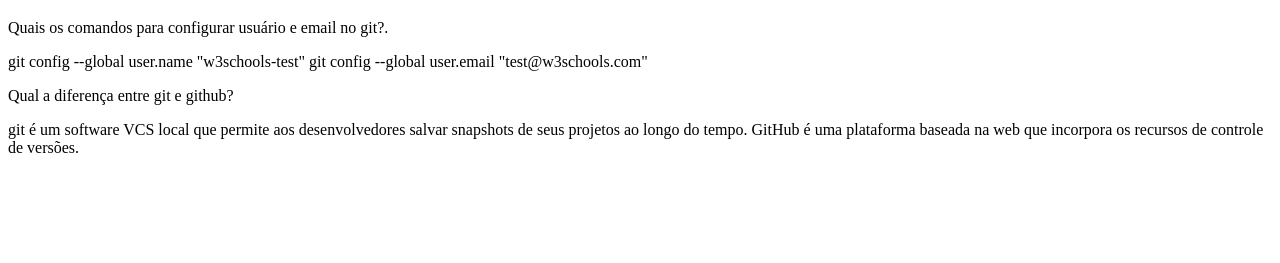
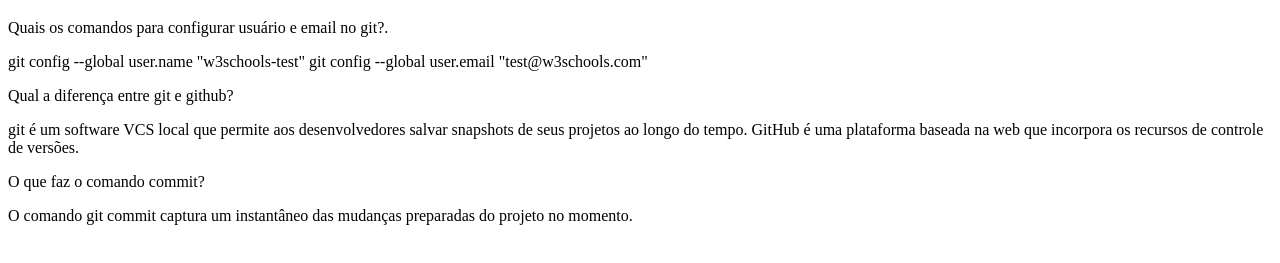
Before and after one commit to zduend/treinamento--git, a plain HTML site: page index.html in a window 1280 px wide. Shown: the part 61-324 px from the top of the page. Drawn offline with Linux system fonts and the light colour scheme.

Commit message:
terceiro commit

```diff
--- a/index.html
+++ b/index.html
@@ -12,6 +12,7 @@ git config --global user.email "test@w3schools.com"
 <p>Qual a diferença entre git e github?</p>
 git é um software VCS local que permite aos desenvolvedores salvar snapshots de seus projetos ao longo do tempo.
 GitHub é uma plataforma baseada na web que incorpora os recursos de controle de versões.
-
+<p>O que faz o comando commit?</p>
+O comando git commit captura um instantâneo das mudanças preparadas do projeto no momento.
 </body>
 </html>
```
